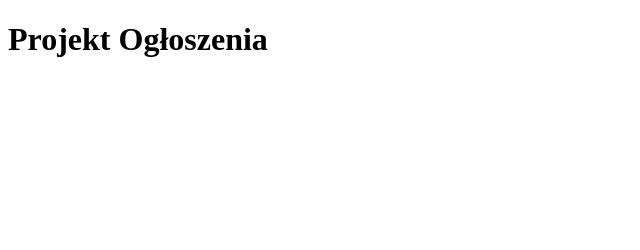
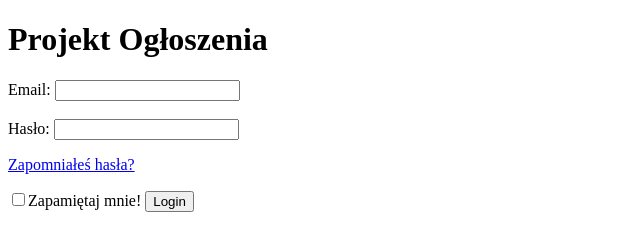
Before and after one commit to michaldudek11/projekt-ogloszenia, a plain HTML site: page Front/index.html in a window 1280 px wide. Shown: the whole page, without its empty margins (0-640 px from the left). Drawn offline with Linux system fonts and the light colour scheme.

Commit message:
Wrzucenie szkieletu z PR do index.html

```diff
--- a/Front/index.html
+++ b/Front/index.html
@@ -8,5 +8,18 @@
   </head>
   <body>
     <h1>Projekt Ogłoszenia</h1>
+  <div id="panel">
+    <form>
+      <label for="email">Email:</label>
+      <input type="email" id="email" name="email"><br><br>
+      <label for="password">Hasło:</label>
+      <input type="password" id="password" name="password">
+      <p><a href="#">Zapomniałeś hasła?</a></p>
+      <div id="lower">
+        <input type="checkbox"><label class="check" for="checkbox">Zapamiętaj mnie!</label>
+        <input type="submit" value="Login">
+      </div>
+    </form>
+  </div>
   </body>
 </html>
```
